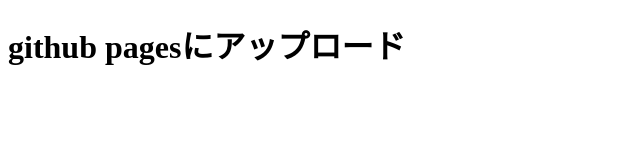
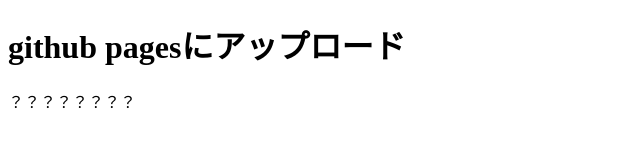
Before and after one commit to xi-s-saton/xi-s-saton.github.io, a plain HTML site: page index.html in a window 1280 px wide. Shown: the full height of the page, 0-640 px from the left. Drawn offline with Linux system fonts and the light colour scheme.

Commit message:
むむむ

```diff
--- a/index.html
+++ b/index.html
@@ -7,6 +7,7 @@
 </head>
 <body>
     <h1>github pagesにアップロード</h1>
+    <p>？？？？？？？？</p>
 
 </body>
 </html>
```
Also changed, not shown: 1 other file.
